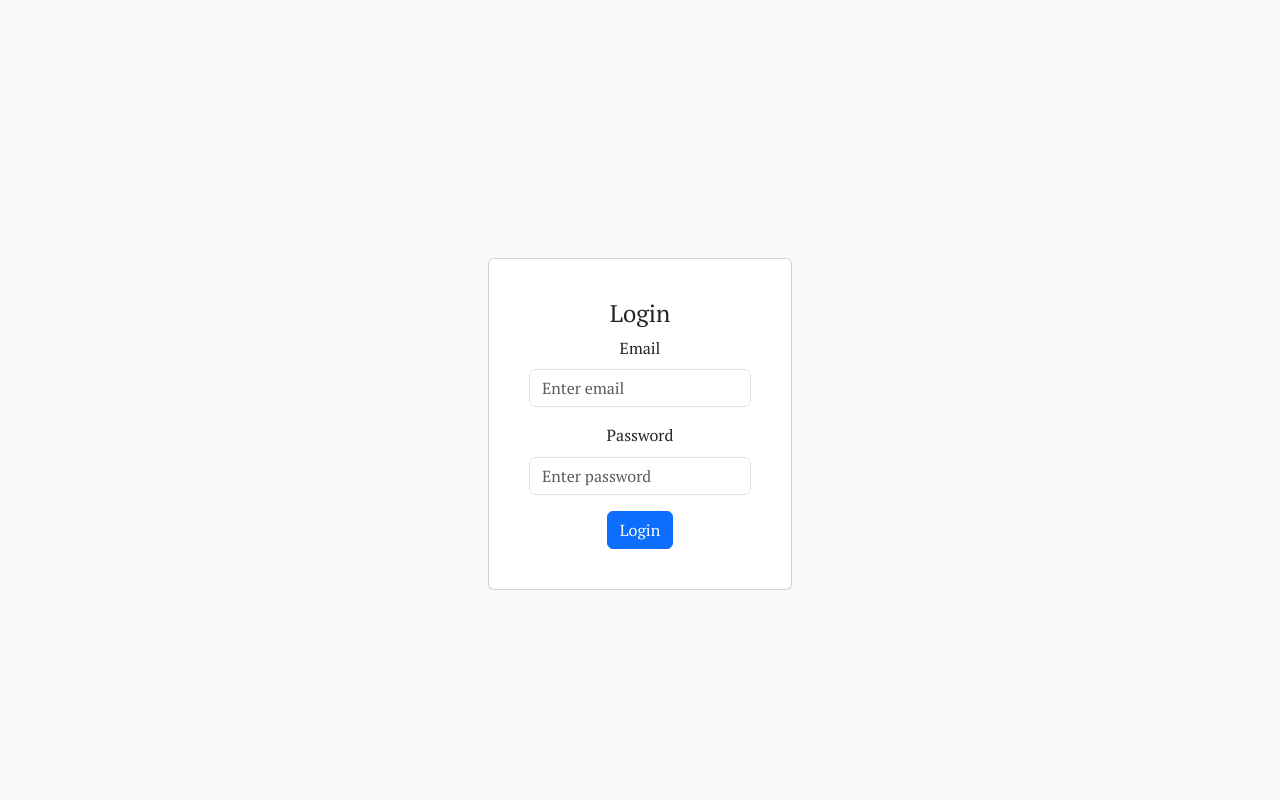
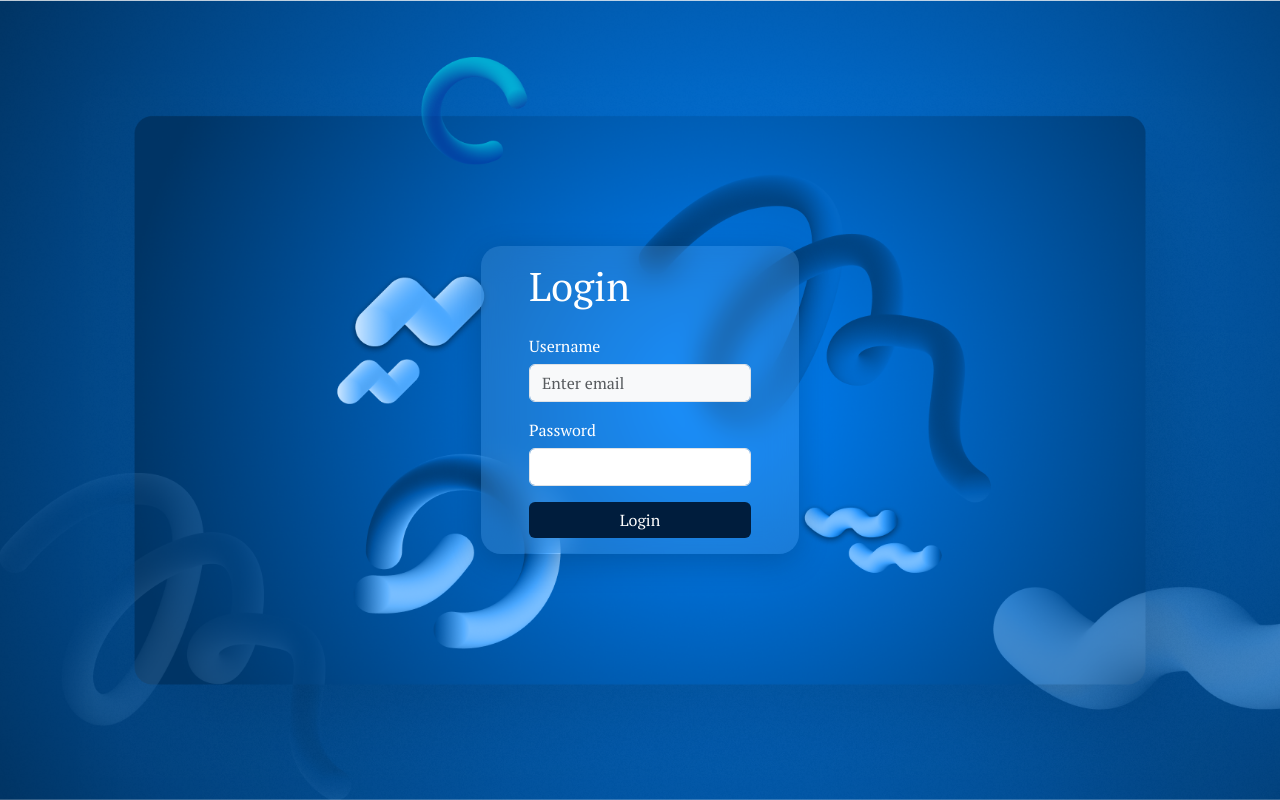
Before and after one commit to jyuupyuro/apidocumentation, a Vue app: page /login in a window 1280 px wide. Built offline with nearby package versions, Linux system fonts and the light colour scheme.

Commit message:
Add login styles with frosted glass effect and background image

```diff
--- /dev/null
+++ b/src/assets/styles/login.scss
@@ -0,0 +1,35 @@
+.login {
+    &__container {
+        background-image: url('../img/login_background.png');
+        background-position: center;
+        background-repeat: no-repeat;
+        background-size: cover;
+    }
+
+    &__glass {
+        background: rgba(255, 255, 255, 0.1);
+        /* translucent white */
+        backdrop-filter: blur(15px);
+        /* frosted glass effect */
+        -webkit-backdrop-filter: blur(15px);
+        /* Safari support */
+        border-radius: 20px;
+        /* rounded corners */
+        box-shadow: 0 8px 32px rgba(0, 0, 0, 0.2);
+        /* subtle shadow */
+        padding: 2rem;
+        color: white;
+    }
+
+    &__button {
+        background-color: #001d3d;
+        color: white;
+        width: 100%;
+        border: none;
+
+        &:hover {
+            background-color: #003566;
+            color: white;
+        }
+    }
+}
--- a/src/assets/styles/main.scss
+++ b/src/assets/styles/main.scss
@@ -3,6 +3,7 @@
 
 // 2. Import optional Bootstrap variable overrides
 @import "../styles/bootstrap-overrides.scss";
+@import "../styles/login.scss";
 
 // 3. Global styles
 body {
--- a/src/layout/AppShell.vue
+++ b/src/layout/AppShell.vue
@@ -1,13 +1,15 @@
 <template>
-    <div class="d-flex" style="min-height: 100vh">
+  <b-container style="min-height: 100vh">
     <!-- Sidebar -->
+    <b-row>
+      <b-col md="4">
         <Sidebar />
-
-      <!-- Main content area -->
-      <div class="flex-grow-1 p-4">
+      </b-col>
+      <b-col md="8">
         <slot /> <!-- or router-view if you're not nesting -->
-      </div>
-    </div>
+      </b-col>
+    </b-row>
+  </b-container>
 </template>
 
 <script setup>
--- a/src/style.css
+++ b/src/style.css
@@ -18,6 +18,7 @@ a {
   color: #646cff;
   text-decoration: inherit;
 }
+
 a:hover {
   color: #535bf2;
 }
@@ -46,9 +47,11 @@ button {
   cursor: pointer;
   transition: border-color 0.25s;
 }
+
 button:hover {
   border-color: #646cff;
 }
+
 button:focus,
 button:focus-visible {
   outline: 4px auto -webkit-focus-ring-color;
@@ -59,10 +62,11 @@ button:focus-visible {
 }
 
 #app {
-  max-width: 1280px;
-  margin: 0 auto;
-  padding: 2rem;
+  -webkit-font-smoothing: antialiased;
+  -moz-osx-font-smoothing: grayscale;
   text-align: center;
+  width: 100%;
+  height: 100vh;
 }
 
 @media (prefers-color-scheme: light) {
@@ -70,9 +74,11 @@ button:focus-visible {
     color: #213547;
     background-color: #ffffff;
   }
+
   a:hover {
     color: #747bff;
   }
+
   button {
     background-color: #f9f9f9;
   }
--- a/src/views/Login.vue
+++ b/src/views/Login.vue
@@ -1,19 +1,20 @@
 <template>
-  <b-container class="mt-5 d-flex justify-content-center">
-    <b-card title="Login" class="p-4" style="max-width: 400px; width: 100%;">
-      <b-form @submit.prevent="handleLogin">
-        <b-form-group label="Email" label-for="email">
-          <b-form-input id="email" v-model="email" type="email" placeholder="Enter email" required />
-        </b-form-group>
-
-        <b-form-group label="Password" label-for="password">
-          <b-form-input id="password" v-model="password" type="password" placeholder="Enter password" required />
-        </b-form-group>
-
-        <b-button type="submit" variant="primary" block>Login</b-button>
+  <div class="d-flex justify-content-center align-items-center login__container" style="min-height: 100vh">
+    <div title="Login" class="px-5 py-3 d-flex flex-column justify-content-start login__glass">
+      <h1 class="text-start mb-4">Login</h1>
+      <b-form class="d-flex flex-column gap-3" @submit.prevent="handleLogin">
+        <div class="d-flex flex-column align-items-start gap-1">
+          <label for="email">Username</label>
+          <b-form-input class="bg-light" id="email" v-model="email" type="email" placeholder="Enter email" required />
+        </div>
+        <div class="d-flex flex-column align-items-start gap-1">
+          <label for="password">Password</label>
+          <b-form-input id="password" v-model="password" type="password" />
+        </div>
+        <b-button type="submit" class="login__button" variant="primary" block>Login</b-button>
       </b-form>
-    </b-card>
-  </b-container>
+    </div>
+  </div>
 </template>
 
 <script setup>
```
Also changed, not shown: src/assets/img/login_background.png (added), 1 other file (tests, documents, lock files or other folders). Lines whose indentation alone changed are shown as unchanged.
